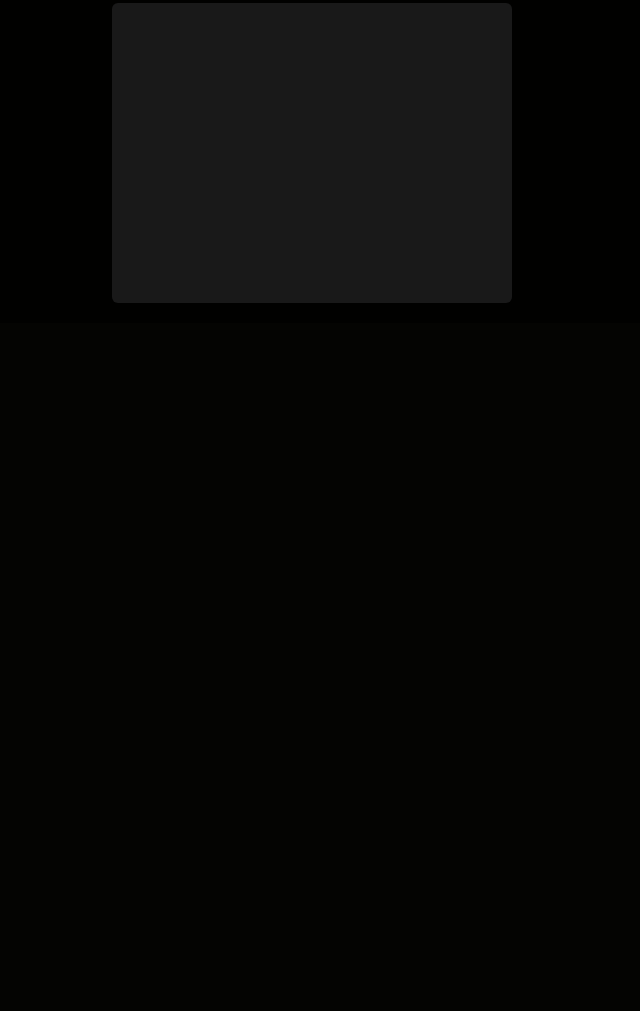
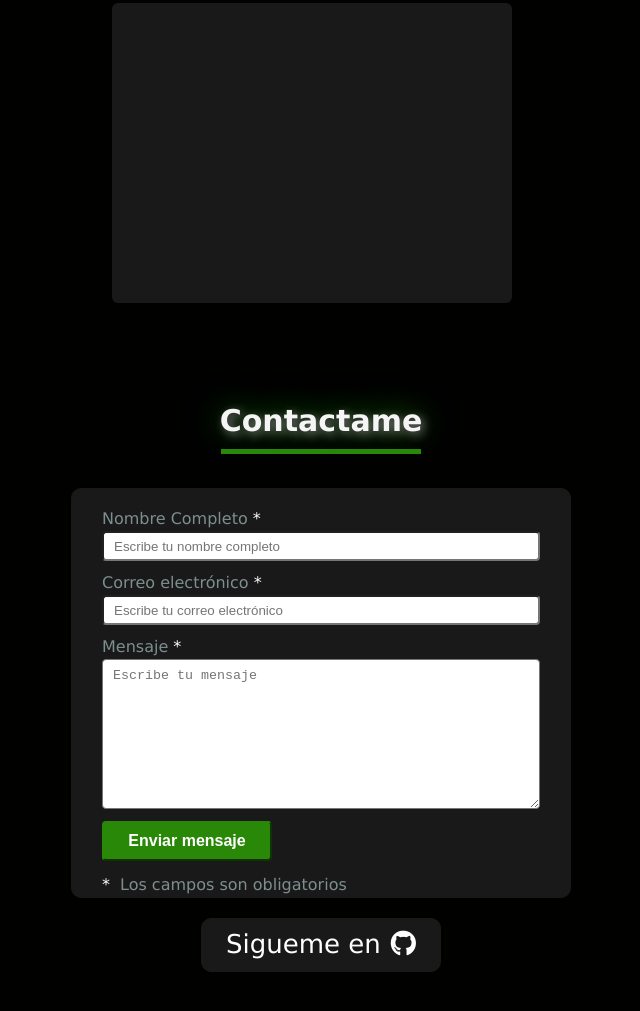
Before and after one commit to araujoleonel/miPortafolio, a plain HTML site: page index.html in a window 1280 px wide. Shown: the part 3015-4026 px from the top of the page, without its empty margins (319-959 px from the left). Before the commit the page ends 3338 px from the top, so only its background shows below. Drawn offline with Linux system fonts and the light colour scheme.

Commit message:
Seccion Contacto

```diff
--- a/css/media.css
+++ b/css/media.css
@@ -12,7 +12,12 @@
 		position: relative;
 	}
 
-
+	/***************************************
+	ESTILOS SECCION CONTACTO
+	***************************************/
+	#contacto__formulario {
+		width: 500px;
+	}
 }
 
 @media screen and (max-width: 1180px) {
@@ -77,6 +82,15 @@
 	}
 }
 
+@media screen and (max-width: 645px) {
+	/***************************************
+	ESTILOS SECCION CONTACTO
+	***************************************/
+	#contacto__formulario {
+		width: 400px;
+	}
+}
+
 @media screen and (max-width: 530px) {
 	/***************************************
 	ESTILOS SECCION ACERCA
@@ -130,7 +144,12 @@
 		width: 300px;
 	}
 
-
+	/***************************************
+	ESTILOS SECCION CONTACTO
+	***************************************/
+	#contacto__formulario {
+		width: 300px;
+	}
 }
 
 @media screen and (max-width: 360px) {
@@ -160,5 +179,11 @@
 		width: 250px;
 	}
 
+	/***************************************
+	ESTILOS SECCION CONTACTO
+	***************************************/
+	#contacto__formulario {
+		width: 250px;
+	}
 
 }
--- a/css/styles.css
+++ b/css/styles.css
@@ -526,3 +526,121 @@ ESTILOS SECCION PORTAFOLIO
 	transition: all 0.5s;
 	transform: translateY(-300px);
 }
+
+/***************************************************
+ESTILOS SECCION CONTACTO
+***************************************************/
+#contacto {
+	position: relative;
+	width: 100%;
+	min-height: 100vh;
+	background: rgba(0, 0, 0, 0.8);
+	padding: 80px 20px 0 20px;
+}
+
+#contacto__linea {
+	position: absolute;
+	width: 200px;
+	border-top: 5px solid #298807;
+	top: 126px;
+	left: 0;
+	right: 0;
+	margin: 0 auto;
+	z-index: 11;
+}
+
+#contacto__formulario {
+	width: 500px;
+	height: 410px;
+	background: #191919;
+	margin: 50px auto 0 auto;
+	border: 1px solid #191919;
+	border-radius: 10px;
+	padding: 20px 30px;
+	color: #7e8e8e;
+}
+
+#contacto__formulario:hover {
+	-webkit-box-shadow: 0px 0px 6px -1px rgba(191, 196, 196, 1);
+	-moz-box-shadow: 0px 0px 6px -1px rgba(191, 196, 196, 1);
+	box-shadow: 0px 0px 6px -1px rgba(191, 196, 196, 1);
+}
+
+#contacto__formulario label {
+	display: block;
+	margin-bottom: 3px;
+}
+
+#contacto__formulario span {
+	color: white;
+	margin-right: 10px;
+}
+
+#contacto__formulario input {
+	width: 100%;
+	margin-bottom: 12px;
+	border-radius: 4px;
+	height: 30px;
+	padding-left: 10px;
+	color: #298807;
+}
+
+#contacto__formulario textarea {
+	width: 100%;
+	margin-bottom: 8px;
+	border-radius: 4px;
+	height: 150px;
+	padding-top: 8px;
+	padding-left: 10px;
+	color: #298807;
+}
+
+#contacto__formulario button {
+	width: 170px;
+	height: 40px;
+	background: #298807;
+	border-color: #298807;
+	border-radius: 4px;
+	margin-bottom: 14px;
+	margin-left: auto;
+	margin-right: auto;
+	font-size: 16px;
+	color: white;
+	font-weight: bold;
+	cursor: pointer;
+}
+
+#contacto__formulario button:hover {
+	background: #1f6307;
+}
+
+#contacto__sigueme {
+	width: 240px;
+	height: 54px;
+	margin: 20px auto;
+	padding: 10px;
+	text-align: center;
+	font-size: 26px;
+	background: #191919;
+	border: 1px solid #191919;
+	border-radius: 10px;
+}
+
+#contacto__sigueme a {
+	text-decoration: none;
+	color: white;
+}
+
+#contacto__sigueme span {
+	margin-left: 10px;
+}
+
+#contacto__sigueme:hover {
+	-webkit-box-shadow: 0px 0px 6px -1px rgba(191, 196, 196, 1);
+	-moz-box-shadow: 0px 0px 6px -1px rgba(191, 196, 196, 1);
+	box-shadow: 0px 0px 6px -1px rgba(191, 196, 196, 1);
+}
+
+#contacto__sigueme:hover a {
+	color: #298807;
+}
--- a/index.html
+++ b/index.html
@@ -155,7 +155,33 @@
   SECCION CONTACTO
   ****************************************************-->
   <section id="contacto">
-
+    <p class="titulos">Contactame</p>
+    <p id="contacto__linea"></p>
+    <div id="contacto__formulario">
+      <form name="contacto" method="POST" data-netlify="true">
+        <p>
+          <label for="nombre_completo">Nombre Completo <span class="obligatorio">*</span></label>
+          <input type="text" name="name" id="nombre_completo" required="obligatorio" placeholder="Escribe tu nombre completo" />
+        </p>
+        <p>
+          <label for="su_email">Correo electrónico <span class="obligatorio">*</span></label>
+          <input type="email" name="email" id="su_email" required="obligatorio" placeholder="Escribe tu correo electrónico" />
+        </p>
+        <p>
+          <label for="su_mensaje">Mensaje <span class="obligatorio">*</span></label>
+          <textarea name="message" id="su_mensaje" required="obligatorio" placeholder="Escribe tu mensaje"></textarea>
+        </p>
+        <p>
+          <button type="submit">Enviar mensaje</button>
+        </p>
+        <p class="aviso">
+          <span class="obligatorio">*</span>Los campos son obligatorios
+        </p>
+      </form>
+    </div>
+    <div id="contacto__sigueme">
+      <a href="https://github.com/araujoleonel" target="blank">Sigueme en<span class="fab fa-github"></span></a>
+    </div>
   </section>
   <!--***************************************************
   PIE DE PAGINA
```
